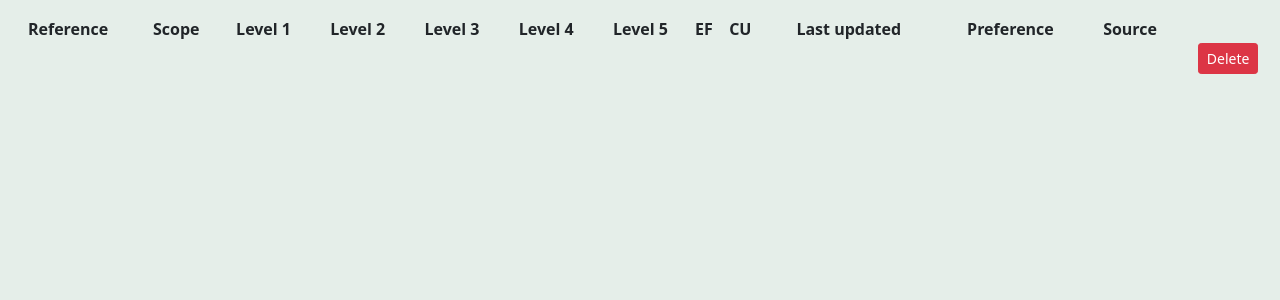
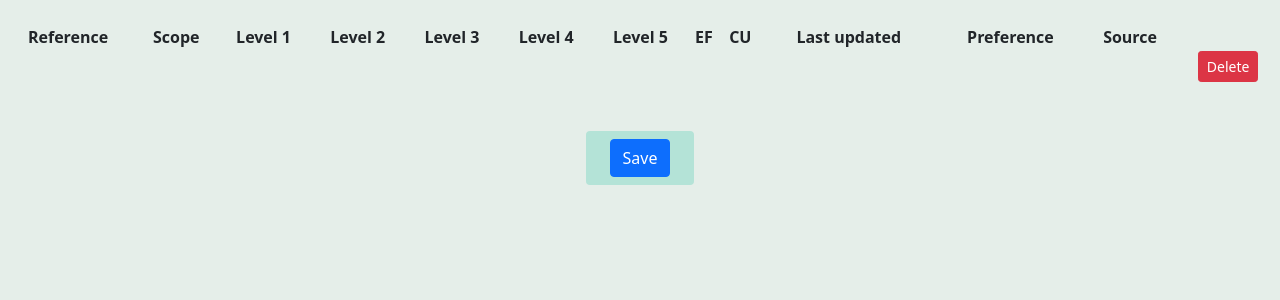
Before and after one commit to mTurner-beepboop/cs30-code-submission, a Django app: page /webapp/edit/1 in a window 1280 px wide. Shown: the part 122-422 px from the top of the page. Run offline with Django 3.2, Linux system fonts and the light colour scheme; the visitor is signed in with stand-in values (Sample User, id 1); data that the repository does not hold is empty.

Commit message:
Added a save button and repositioned the upload button on dbview.

```diff
--- a/cs30_webapp/templates/webapp/dbview.html
+++ b/cs30_webapp/templates/webapp/dbview.html
@@ -14,7 +14,7 @@ DBView
 {% block body_block %}
 <div class="row justify-content-end mb-2 sticky-top">
   <div class="col-md-auto">
-    <a type="button" class="btn btn-primary" href="{% url 'webapp:add' %}"> Upload </a>
+    <a type="button" class="btn btn-primary mx-2" href="{% url 'webapp:add' %}"> Upload </a>
   </div>
 </div>
 <div style='display: grid; text-align: center; background-color: #E5EEE9'>
--- a/cs30_webapp/templates/webapp/edit.html
+++ b/cs30_webapp/templates/webapp/edit.html
@@ -18,7 +18,7 @@ EditDB - {{ entry.ref_num  }}
   {% endfor %}
 </ul>
 
-<div style='display: grid; text-align: center; background-color: #E5EEE9'>
+<div class="mt-4" style='display: grid; text-align: center; background-color: #E5EEE9'>
 
 
 
@@ -82,4 +82,10 @@ EditDB - {{ entry.ref_num  }}
 
   </table>
 </div>
+
+<div class="row justify-content-center mt-5">
+  <div class="col-1 site-colour-light py-2 px-3 rounded site-text-dark text-center">
+    <a type="button" class="btn btn-primary" href=""> Save </a>
+  </div>
+</div>
 {% endblock %}
```
